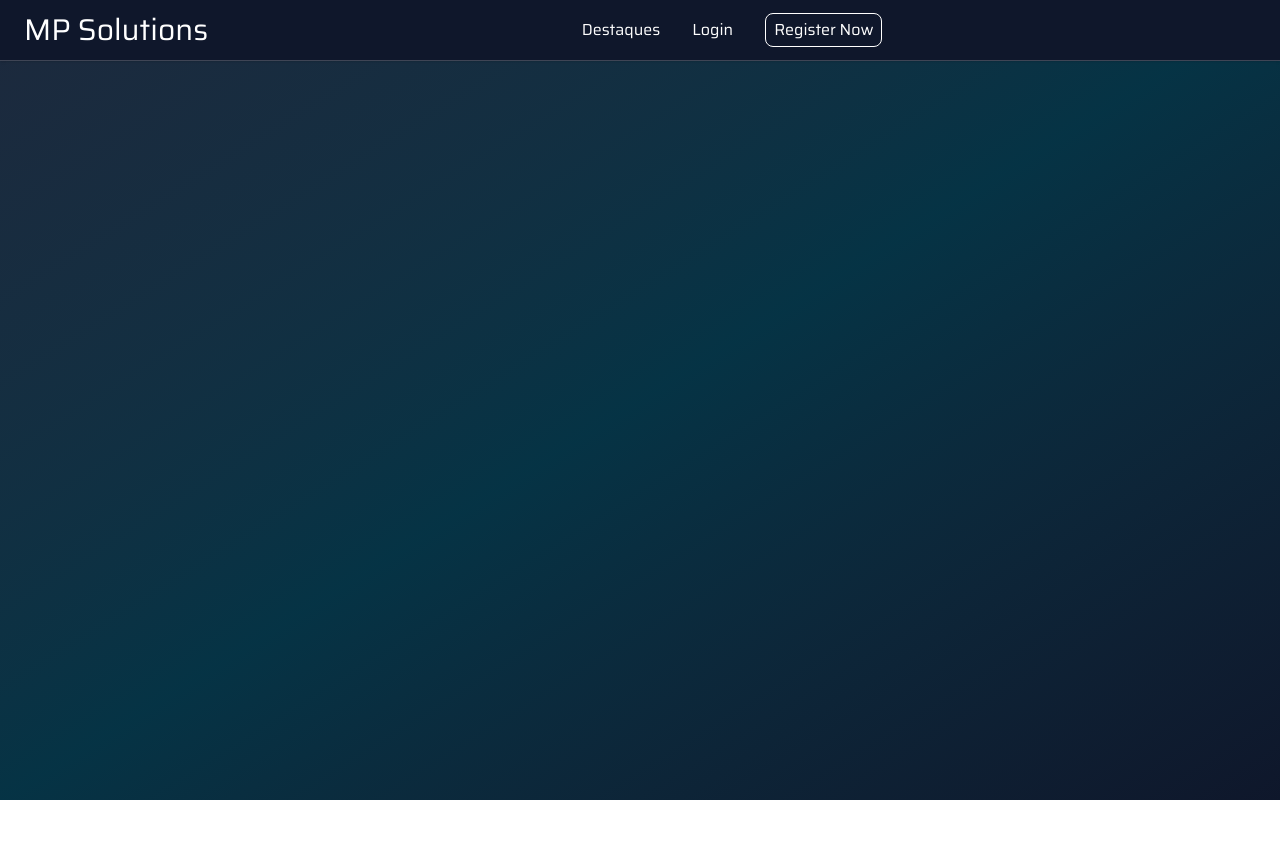
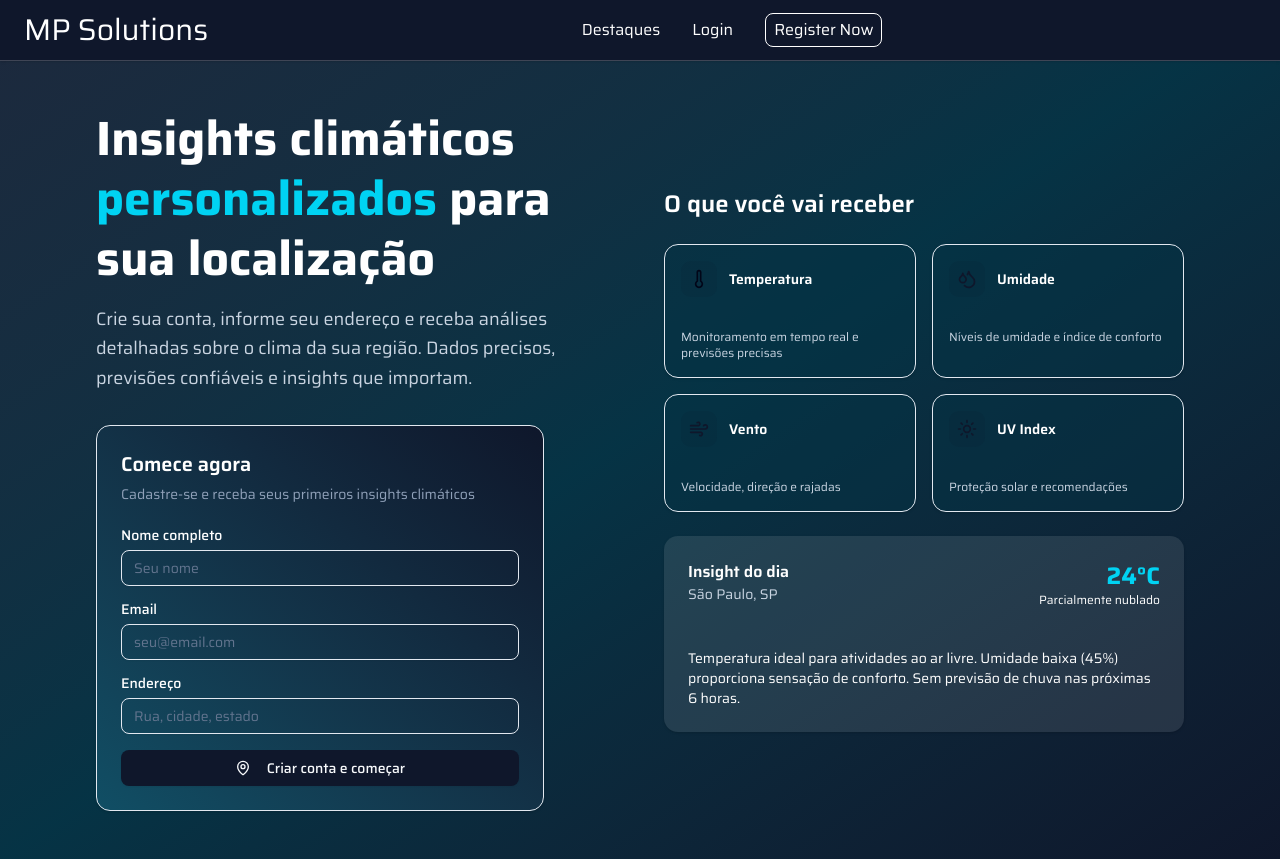
Before and after one commit to 18juba/meteorologia, a Next.js app: page / in a window 1280 px wide. Before the commit the page ends 800 px from the top, so only its background shows below. Built offline with nearby package versions, Linux system fonts and the light colour scheme.

Commit message:
Fazendo a landing page

```diff
--- a/package.json
+++ b/package.json
@@ -10,6 +10,7 @@
   },
   "dependencies": {
     "@fontsource/saira": "^5.2.8",
+    "@radix-ui/react-label": "^2.1.7",
     "@radix-ui/react-slot": "^1.2.3",
     "class-variance-authority": "^0.7.1",
     "clsx": "^2.1.1",
--- a/src/app/page.tsx
+++ b/src/app/page.tsx
@@ -1,10 +1,148 @@
 "use client";
 import Header from "@/components/layout/Header";
+import { Button } from "@/components/ui/button";
+import {
+  Card,
+  CardContent,
+  CardDescription,
+  CardHeader,
+  CardTitle,
+} from "@/components/ui/card";
+import { Input } from "@/components/ui/input";
+import { Label } from "@/components/ui/label";
+import { MapPin, Thermometer, Droplets, Wind, Sun } from "lucide-react";
 
 export default function Home() {
   return (
     <div className="">
       <Header />
+      <div className="max-w-6xl mx-auto px-4 sm:px-6 lg:px-8 py-12 text-white">
+        <div className="grid lg:grid-cols-2 gap-12 items-center">
+          {/* Left Column - Hero Content */}
+          <div className="space-y-8">
+            <div className="space-y-4">
+              <h1 className="text-4xl lg:text-5xl font-bold leading-tight">
+                Insights climáticos{" "}
+                <span className="text-cyan-400">personalizados</span> para sua
+                localização
+              </h1>
+              <p className="text-lg text-slate-300 leading-relaxed">
+                Crie sua conta, informe seu endereço e receba análises
+                detalhadas sobre o clima da sua região. Dados precisos,
+                previsões confiáveis e insights que importam.
+              </p>
+            </div>
+
+            {/* Sign Up Form */}
+            <Card className="w-full max-w-md bg-gradient-to-tr from-cyan-900 to-slate-900 text-white">
+              <CardHeader>
+                <CardTitle className="text-xl">Comece agora</CardTitle>
+                <CardDescription className="text-slate-400">
+                  Cadastre-se e receba seus primeiros insights climáticos
+                </CardDescription>
+              </CardHeader>
+              <CardContent className="space-y-4">
+                <div className="space-y-2">
+                  <Label htmlFor="name">Nome completo</Label>
+                  <Input id="name" placeholder="Seu nome" />
+                </div>
+                <div className="space-y-2">
+                  <Label htmlFor="email">Email</Label>
+                  <Input id="email" type="email" placeholder="seu@email.com" />
+                </div>
+                <div className="space-y-2">
+                  <Label htmlFor="address">Endereço</Label>
+                  <Input id="address" placeholder="Rua, cidade, estado" />
+                </div>
+                <Button className="w-full bg-primary hover:bg-primary/90 text-primary-foreground cursor-pointer">
+                  <MapPin className="w-4 h-4 mr-2" />
+                  Criar conta e começar
+                </Button>
+              </CardContent>
+            </Card>
+          </div>
+
+          {/* Right Column - Features Grid */}
+          <div className="space-y-6">
+            <h2 className="text-2xl font-semibold">
+              O que você vai receber
+            </h2>
+
+            <div className="grid grid-cols-2 gap-4">
+              <Card className="p-4 bg-cyan-950/50">
+                <div className="flex items-center gap-3 mb-2">
+                  <div className="p-2 bg-primary/10 rounded-lg">
+                    <Thermometer className="w-5 h-5" />
+                  </div>
+                  <h3 className="font-semibold text-sm text-white">Temperatura</h3>
+                </div>
+                <p className="text-xs text-slate-300">
+                  Monitoramento em tempo real e previsões precisas
+                </p>
+              </Card>
+
+              <Card className="p-4 bg-cyan-950/50">
+                <div className="flex items-center gap-3 mb-2">
+                  <div className="p-2 bg-primary/10 rounded-lg">
+                    <Droplets className="w-5 h-5 text-primary" />
+                  </div>
+                  <h3 className="font-semibold text-sm text-white">Umidade</h3>
+                </div>
+                <p className="text-xs text-slate-300">
+                  Níveis de umidade e índice de conforto
+                </p>
+              </Card>
+
+              <Card className="p-4 bg-cyan-950/50">
+                <div className="flex items-center gap-3 mb-2">
+                  <div className="p-2 bg-primary/10 rounded-lg">
+                    <Wind className="w-5 h-5 text-primary" />
+                  </div>
+                  <h3 className="font-semibold text-sm text-white">Vento</h3>
+                </div>
+                <p className="text-xs text-slate-300">
+                  Velocidade, direção e rajadas
+                </p>
+              </Card>
+
+              <Card className="p-4 bg-cyan-950/50">
+                <div className="flex items-center gap-3 mb-2">
+                  <div className="p-2 bg-primary/10 rounded-lg">
+                    <Sun className="w-5 h-5 text-primary" />
+                  </div>
+                  <h3 className="font-semibold text-sm text-white">UV Index</h3>
+                </div>
+                <p className="text-xs text-slate-300">
+                  Proteção solar e recomendações
+                </p>
+              </Card>
+            </div>
+
+            {/* Sample Insight Card */}
+            <Card className="p-6 bg-white/10 border-none text-white">
+              <div className="flex items-start justify-between mb-4">
+                <div>
+                  <h3 className="font-semibold">
+                    Insight do dia
+                  </h3>
+                  <p className="text-sm text-slate-300">São Paulo, SP</p>
+                </div>
+                <div className="text-right">
+                  <div className="text-2xl font-bold text-cyan-400">24°C</div>
+                  <div className="text-xs">
+                    Parcialmente nublado
+                  </div>
+                </div>
+              </div>
+              <p className="text-sm">
+                Temperatura ideal para atividades ao ar livre. Umidade baixa
+                (45%) proporciona sensação de conforto. Sem previsão de chuva
+                nas próximas 6 horas.
+              </p>
+            </Card>
+          </div>
+        </div>
+      </div>
     </div>
   );
 }
--- /dev/null
+++ b/src/components/ui/input.tsx
@@ -0,0 +1,21 @@
+import * as React from "react"
+
+import { cn } from "@/lib/utils"
+
+function Input({ className, type, ...props }: React.ComponentProps<"input">) {
+  return (
+    <input
+      type={type}
+      data-slot="input"
+      className={cn(
+        "file:text-foreground placeholder:text-muted-foreground selection:bg-primary selection:text-primary-foreground dark:bg-input/30 border-input flex h-9 w-full min-w-0 rounded-md border bg-transparent px-3 py-1 text-base shadow-xs transition-[color,box-shadow] outline-none file:inline-flex file:h-7 file:border-0 file:bg-transparent file:text-sm file:font-medium disabled:pointer-events-none disabled:cursor-not-allowed disabled:opacity-50 md:text-sm",
+        "focus-visible:border-ring focus-visible:ring-ring/50 focus-visible:ring-[3px]",
+        "aria-invalid:ring-destructive/20 dark:aria-invalid:ring-destructive/40 aria-invalid:border-destructive",
+        className
+      )}
+      {...props}
+    />
+  )
+}
+
+export { Input }
--- /dev/null
+++ b/src/components/ui/label.tsx
@@ -0,0 +1,24 @@
+"use client"
+
+import * as React from "react"
+import * as LabelPrimitive from "@radix-ui/react-label"
+
+import { cn } from "@/lib/utils"
+
+function Label({
+  className,
+  ...props
+}: React.ComponentProps<typeof LabelPrimitive.Root>) {
+  return (
+    <LabelPrimitive.Root
+      data-slot="label"
+      className={cn(
+        "flex items-center gap-2 text-sm leading-none font-medium select-none group-data-[disabled=true]:pointer-events-none group-data-[disabled=true]:opacity-50 peer-disabled:cursor-not-allowed peer-disabled:opacity-50",
+        className
+      )}
+      {...props}
+    />
+  )
+}
+
+export { Label }
```
Also changed, not shown: 1 other file (tests, documents, lock files or other folders).
